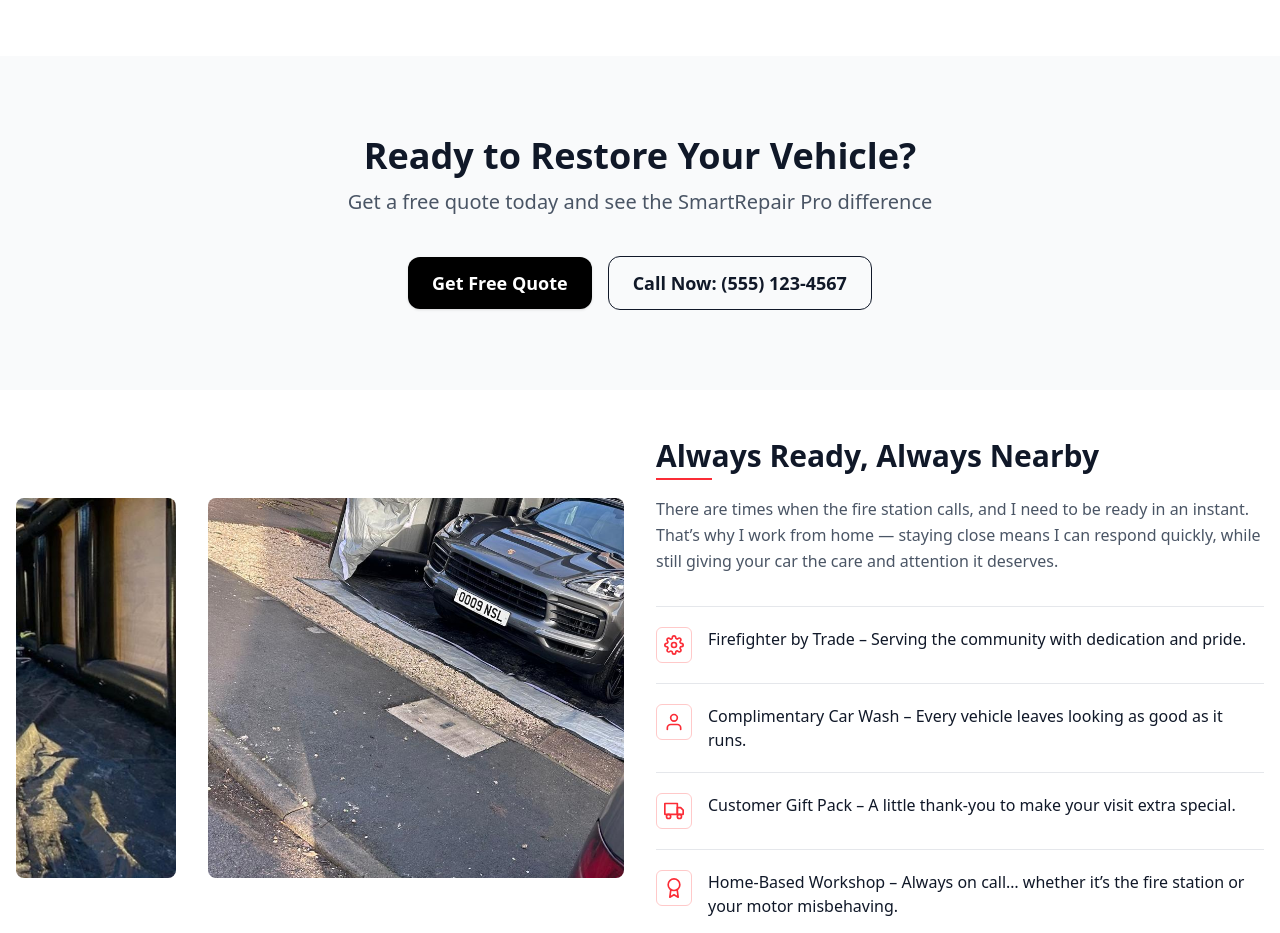
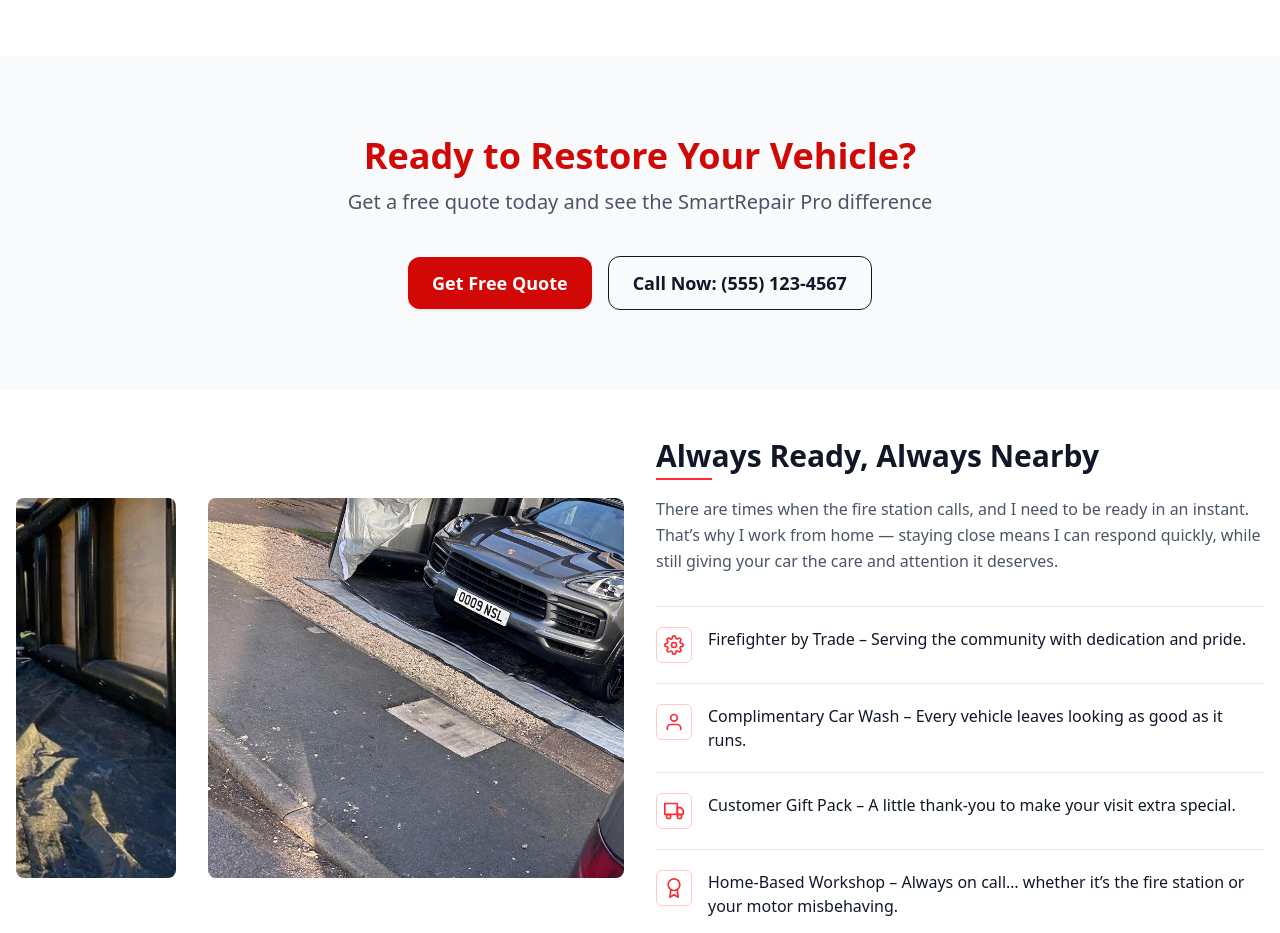
Before and after one commit to shandiru/smartrepairpro, a React (Vite) app: page / in a window 1280 px wide. Shown: the part 2620-3553 px from the top of the page. Built offline with nearby package versions, Linux system fonts and the light colour scheme.

Commit message:
Update Story.jsx

```diff
--- a/src/components/Story.jsx
+++ b/src/components/Story.jsx
@@ -7,7 +7,10 @@ const CallToAction = ({
   return (
     <section className="w-full bg-gray-50 text-gray-900 dark:bg-[#171717] dark:text-white">
       <div className="mx-auto max-w-5xl px-4 py-16 sm:py-20 text-center">
-        <h2 className="mb-3 text-3xl font-extrabold sm:text-4xl text-gray-900 dark:text-white">
+        <h2
+          className="mb-3 text-3xl font-extrabold sm:text-4xl"
+          style={{ color: "#D10806" }}
+        >
           Ready to Restore Your Vehicle?
         </h2>
 
@@ -19,9 +22,8 @@ const CallToAction = ({
           {/* Filled button */}
           <a
             href="#quote"
-            className="inline-flex items-center justify-center rounded-xl px-6 py-3 text-lg font-semibold shadow-sm transition
-                       bg-black text-white hover:opacity-90
-                       dark:bg-white dark:text-black"
+            className="inline-flex items-center justify-center rounded-xl px-6 py-3 text-lg font-semibold shadow-sm transition text-white hover:opacity-90"
+            style={{ backgroundColor: "#D10806" }}
           >
             Get Free Quote
           </a>
```
